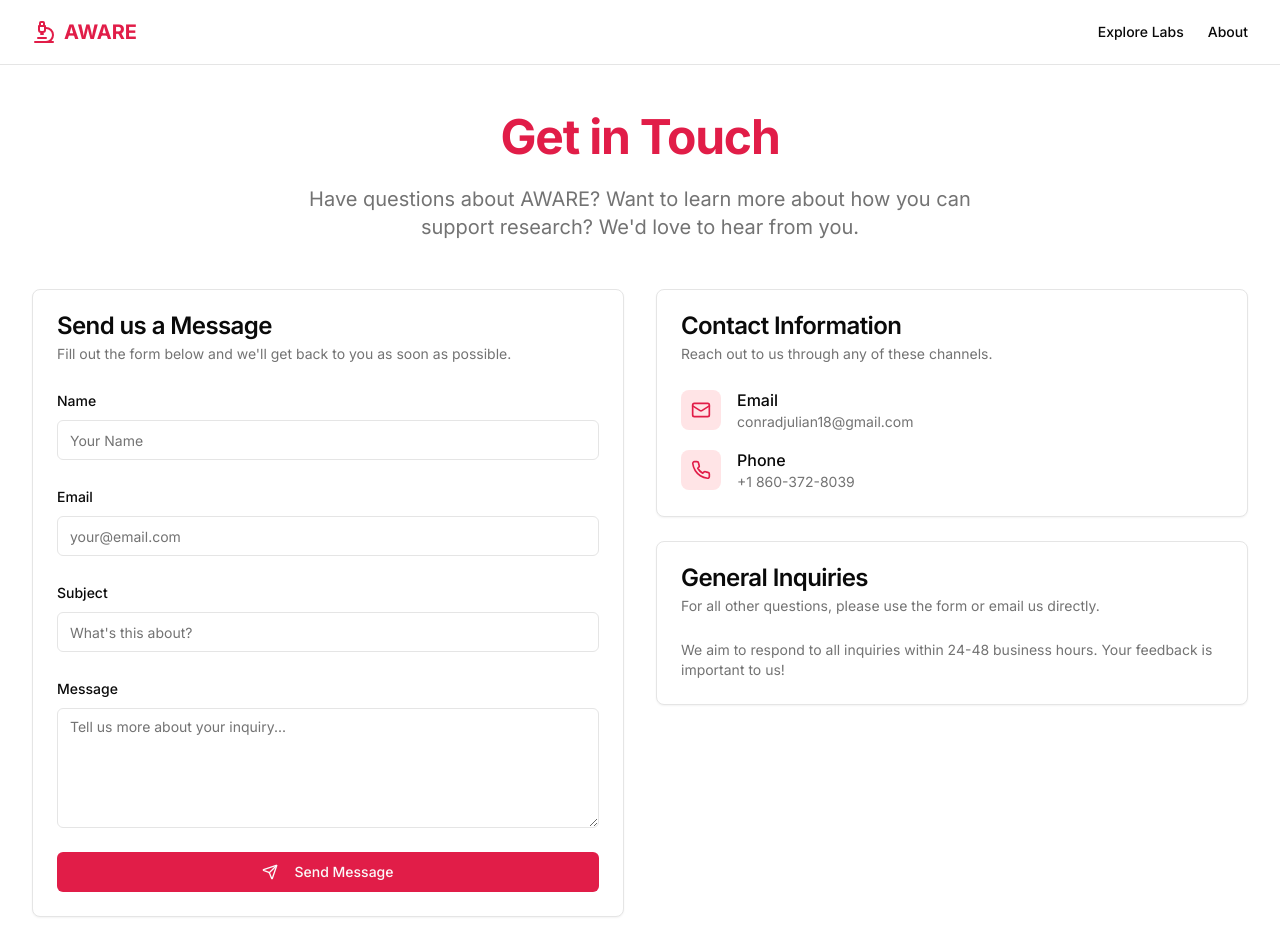
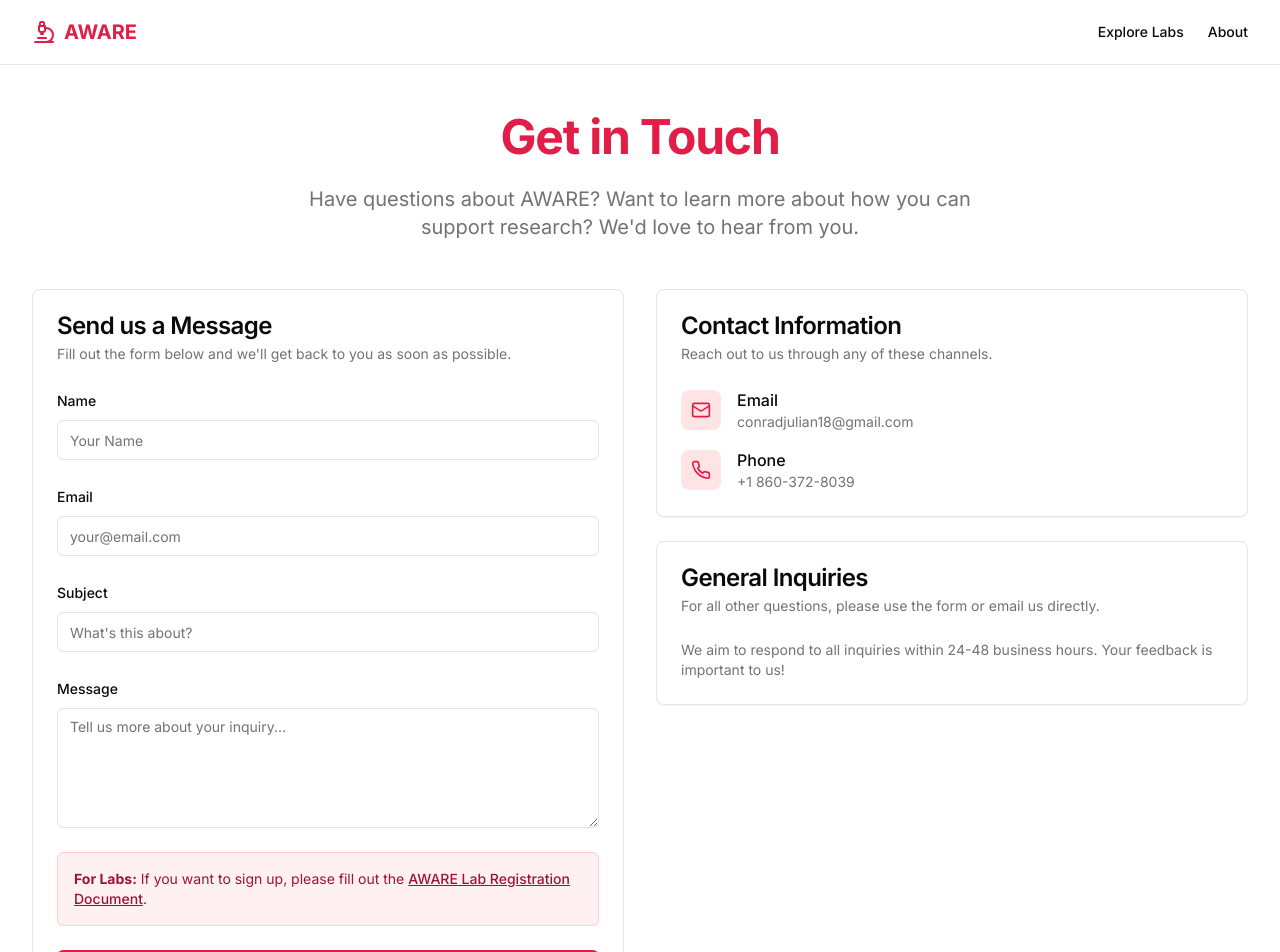
Before and after one commit to conradkalke/aware-platform, a Next.js app: page /contact in a window 1280 px wide. Shown: the top 952 px of the page. Built offline with nearby package versions, Linux system fonts and the light colour scheme.

Commit message:
Add lab registration document link to contact form

```diff
--- a/app/contact/contact-client.tsx
+++ b/app/contact/contact-client.tsx
@@ -145,6 +145,19 @@ export function ContactPageClient() {
                     {error}
                   </div>
                 )}
+                <div className="p-4 bg-rose-50 border border-rose-200 rounded-md">
+                  <p className="text-sm text-rose-800">
+                    <strong>For Labs:</strong> If you want to sign up, please fill out the{' '}
+                    <a
+                      href="/AWARE_Lab_Registration_Form.docx"
+                      download
+                      className="underline font-medium hover:text-rose-900"
+                    >
+                      AWARE Lab Registration Document
+                    </a>
+                    .
+                  </p>
+                </div>
                 <Button
                   type="submit"
                   className="w-full bg-rose-600 hover:bg-rose-700"
```
Also changed, not shown: 1 other file (tests, documents, lock files or other folders).
